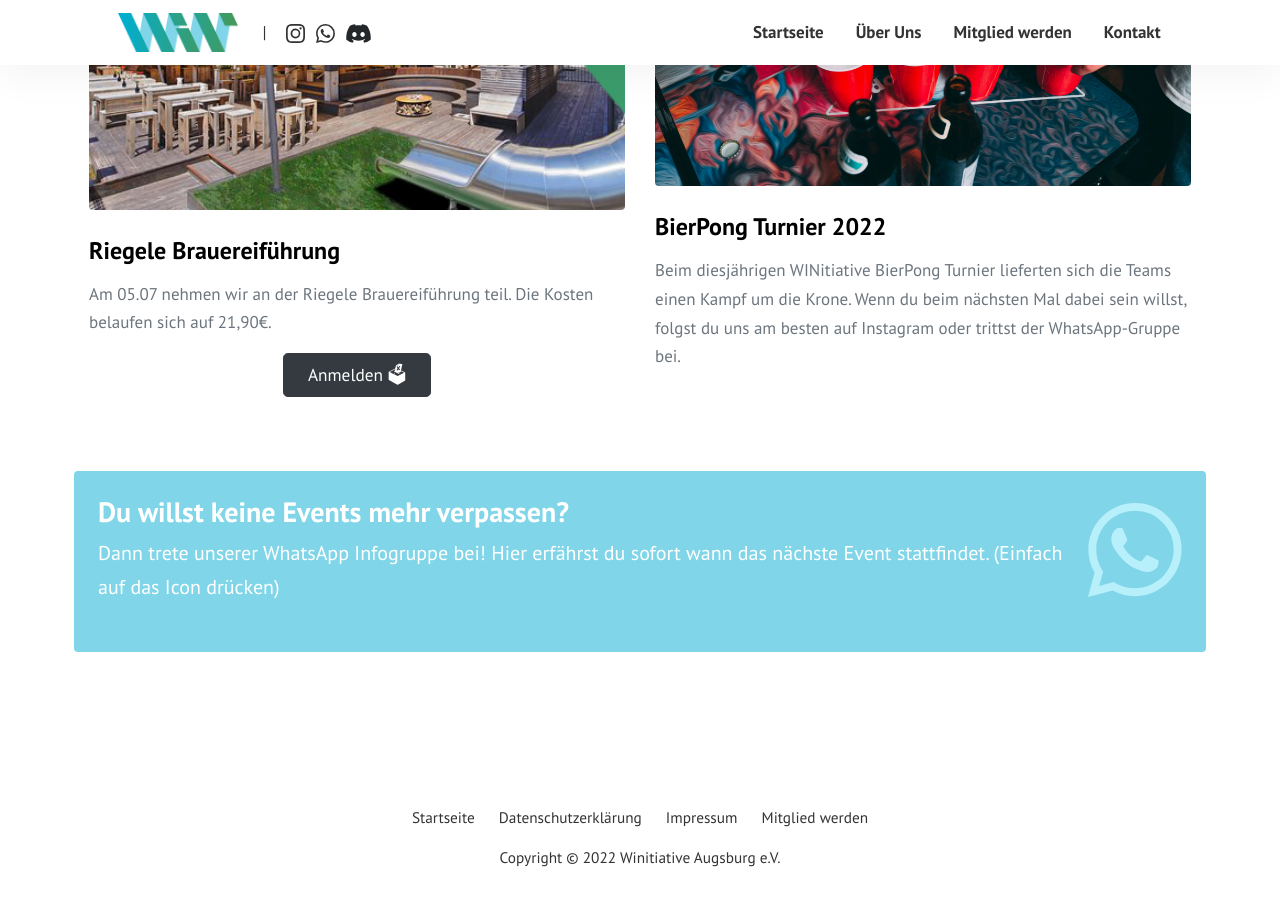
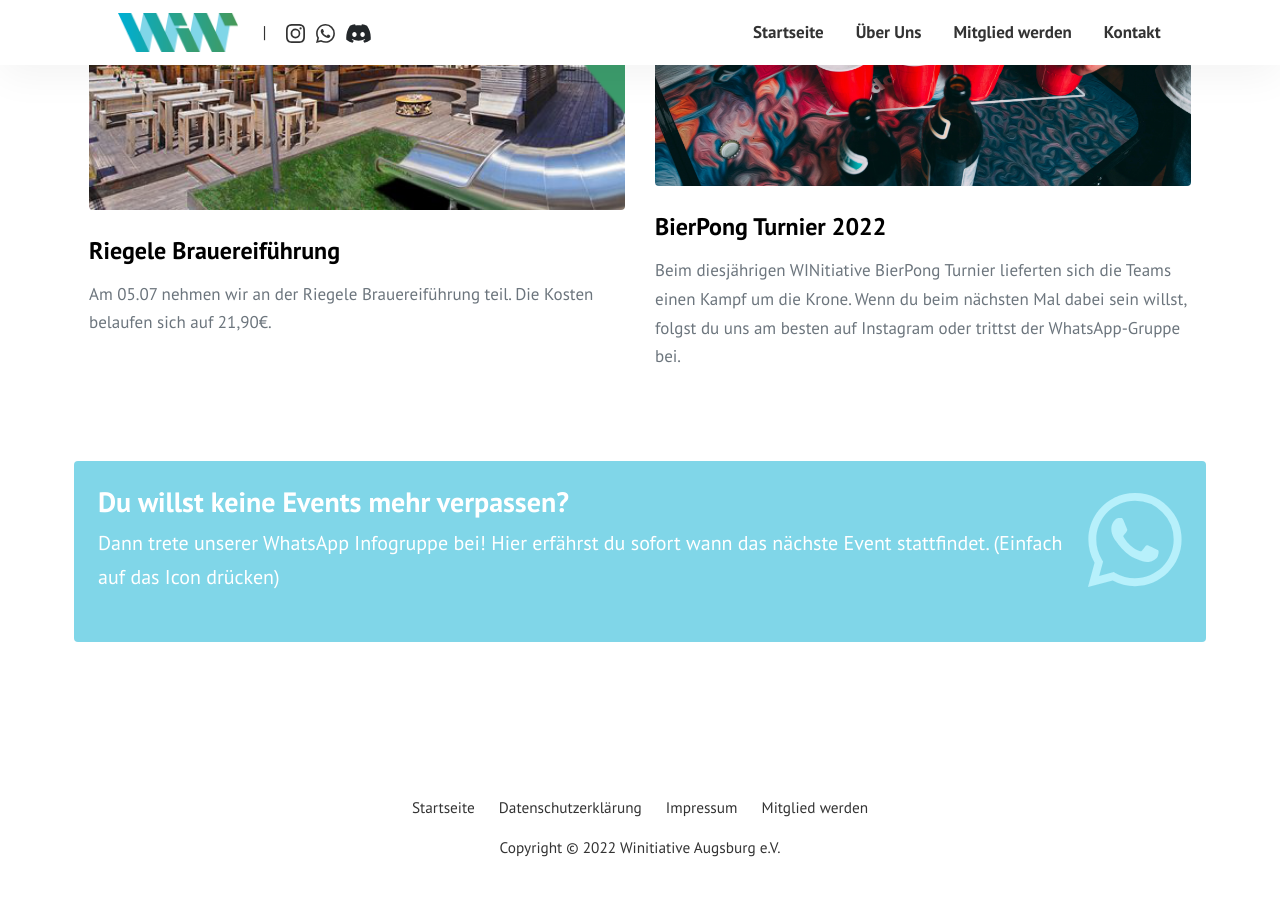
Before and after one commit to WINitiative-Augsburg-eV/webseite, a Jekyll site: the page built from index.html, in a window 1280 px wide and 900 px high, scrolled down 1028 px. Built offline with Jekyll 4.4.1, drawn with Linux system fonts in a browser that asks for light colours; the list of posts is cut into pages by our own code.

Commit message:
Anmeldung Riegele Beendet

```diff
--- a/_posts/2022-05-26-Riegele.md
+++ b/_posts/2022-05-26-Riegele.md
@@ -4,7 +4,7 @@ title: "Riegele Brauereiführung"
 author: bjarne;
 categories: [ Events, Uni ]
 image: assets/images/unsere-grosse-sonnenterrasse.png
-link: event-anmeldung
-link-text: Anmelden &#x1F5F3
+link:
+link-text:
 ---
 Am 05.07 nehmen wir an der Riegele Brauereiführung teil. Die Kosten belaufen sich auf 21,90€.
```
